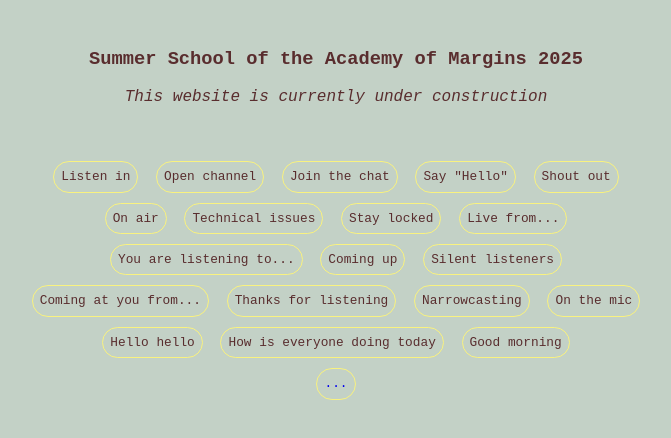
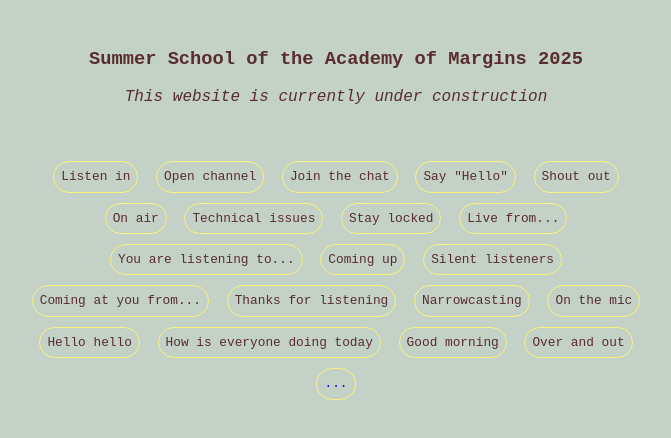
Before and after one commit to benjaminearl/radio-robida-temp, a plain HTML site: page index.html in a window 1280 px wide. Shown: the part 190-628 px from the top of the page, without its empty margins (304-975 px from the left). Drawn offline with Linux system fonts and the light colour scheme; a web font is replaced by a local one.

Commit message:
add one button to test github ovh association

```diff
--- a/index.html
+++ b/index.html
@@ -44,7 +44,8 @@
             <p class="temp-button">On the mic</p>
             <p class="temp-button">Hello hello</p>
             <p class="temp-button">How is everyone doing today</p>
-            <p class="temp-button">Good morning</p><br>
+            <p class="temp-button">Good morning</p>
+            <p class="temp-button">Over and out</p><br>
             <p class="temp-button"><a href="https://robidacollective.com/projects/academy-of-margins/summer-school-of-the-academy-of-margins-2025">...</a></p>
         </div>
     </div>
```
